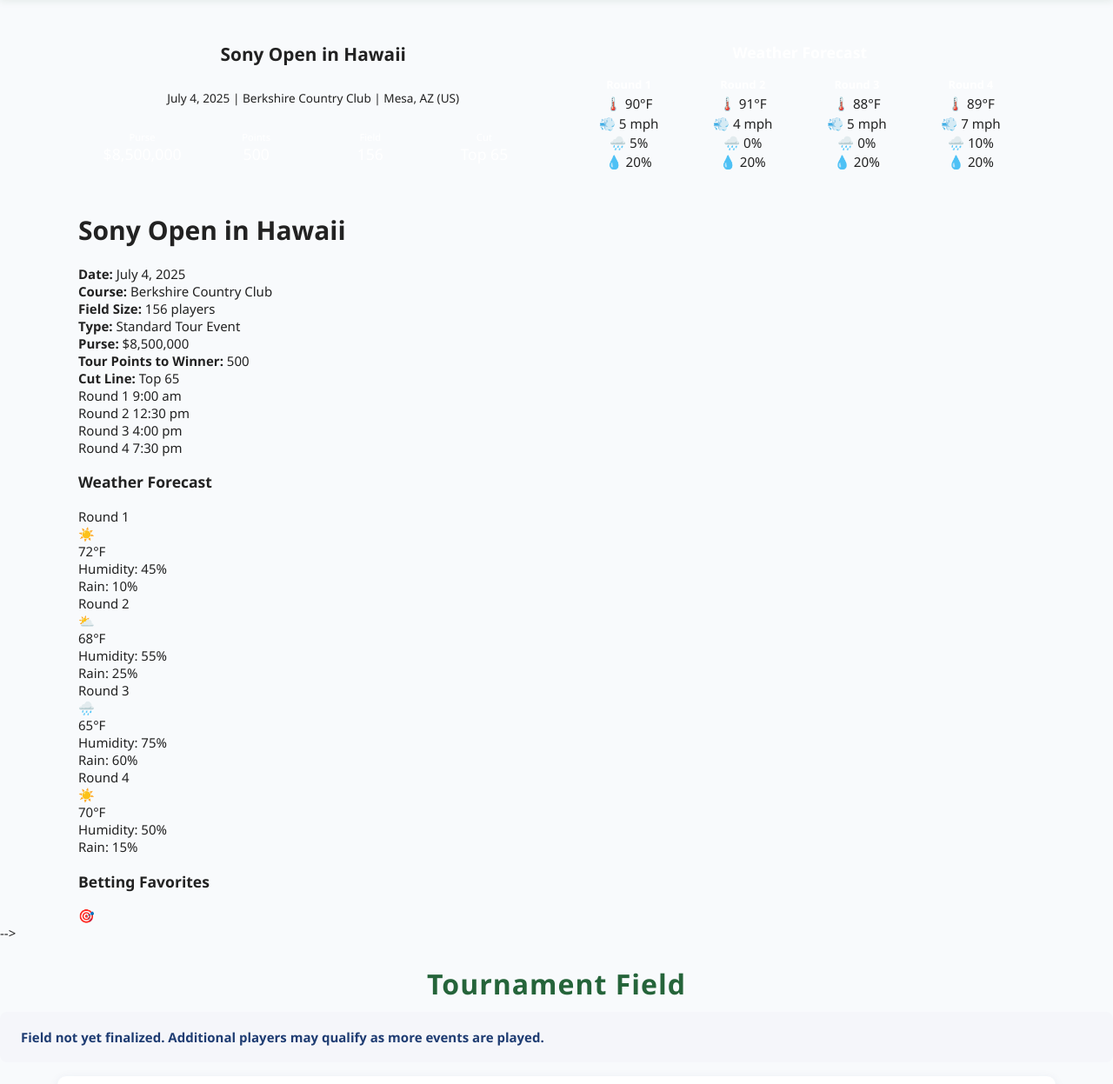
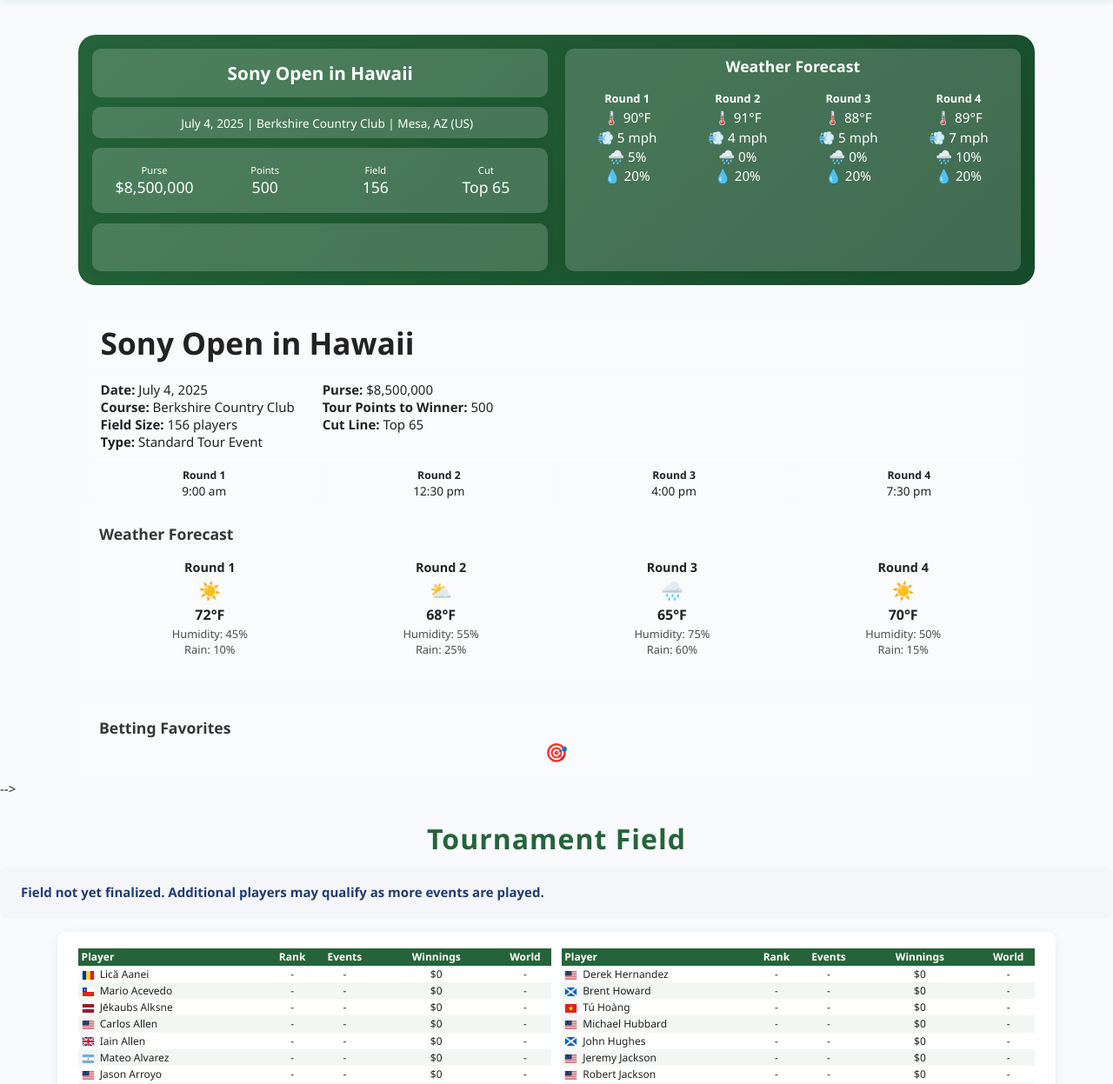
Before and after one commit to zt-robinson/GreenBook, a Flask app: page /tournament/25 in a window 1280 px wide. Shown: the part 71-1318 px from the top of the page at 87% size. Run offline with Flask 3, Linux system fonts and the light colour scheme; data comes from the database, SQL or seed files in the repository.

Commit message:
chore: update styles and requirements

```diff
--- a/requirements.txt
+++ b/requirements.txt
@@ -7,3 +7,5 @@ Jinja2==3.1.6
 MarkupSafe==3.0.2
 tzdata==2025.2
 Werkzeug==3.1.3
+requests==2.32.4
+pytz==2025.1
--- a/static/style.css
+++ b/static/style.css
@@ -176,3 +176,308 @@ tr:hover {
     padding: 0 0.5rem;
   }
 }
+
+/* --- Tournament Billboard Styles --- */
+.billboard {
+  background: linear-gradient(135deg, var(--primary-green), var(--accent-green));
+  color: #fff;
+  padding: 2rem;
+  border-radius: 20px;
+  margin-bottom: 2rem;
+  display: grid;
+  grid-template-columns: 1fr 1fr;
+  gap: 2rem;
+  align-items: stretch;
+  min-height: 0;
+  box-sizing: border-box;
+}
+.billboard-main-info {
+  background: none;
+  border-radius: 12px;
+  padding: 0.2rem 0.8rem 0.2rem 0.8rem;
+  display: flex;
+  flex-direction: column;
+  justify-content: flex-start;
+  gap: 0.15rem;
+  min-height: 0;
+  box-sizing: border-box;
+  width: 100%;
+}
+.billboard-title-box {
+  background: rgba(255,255,255,0.13);
+  border-radius: 8px;
+  padding: 0.4rem 0.8rem;
+  margin-bottom: 0.3rem;
+  width: 100%;
+  box-sizing: border-box;
+}
+.billboard-title {
+  font-size: 2.2rem;
+  font-weight: bold;
+  margin: 0;
+}
+.billboard-info-box {
+  background: rgba(255,255,255,0.13);
+  border-radius: 8px;
+  padding: 0.4rem 0.8rem;
+  margin-bottom: 0.3rem;
+  width: 100%;
+  box-sizing: border-box;
+  font-size: 0.9rem;
+  line-height: 1.32;
+  display: flex;
+  gap: 2rem;
+}
+.billboard-info-details {
+  font-size: inherit;
+  line-height: inherit;
+  margin-bottom: 0;
+}
+.billboard-info-flex {
+  display: flex;
+  gap: 2rem;
+}
+.billboard-weather {
+  display: flex;
+  flex-direction: column;
+  gap: 1.2rem;
+  height: 100%;
+  min-height: 0;
+  box-sizing: border-box;
+  width: 100%;
+}
+.billboard-weather-forecast, .billboard-betting {
+  background: rgba(255,255,255,0.10);
+  border-radius: 12px;
+  padding: 1.3rem 1.5rem 1.1rem 1.5rem;
+  width: 100%;
+  box-sizing: border-box;
+}
+.billboard-weather-forecast {
+  flex: 1 1 0;
+  margin-bottom: 0;
+  display: flex;
+  flex-direction: column;
+  align-items: flex-start;
+  justify-content: flex-start;
+}
+.billboard-betting {
+  flex: 0 0 auto;
+  display: flex;
+  flex-direction: column;
+  align-items: flex-start;
+  justify-content: center;
+  min-height: 0;
+  margin-bottom: 0;
+}
+.billboard-countdown {
+  font-size: 0.95rem;
+  font-weight: bold;
+  text-align: center;
+  background: rgba(255,255,255,0.13);
+  padding: 0.2rem 0.5rem;
+  border-radius: 8px;
+  margin: 0;
+}
+.billboard-rounds {
+  display: flex;
+  width: 100%;
+  gap: 0.4rem;
+  margin-top: 0;
+  margin-bottom: 0;
+}
+.billboard-round {
+  background: rgba(255,255,255,0.13);
+  border-radius: 6px;
+  padding: 0.2rem 0.5rem;
+  font-size: 0.85rem;
+  text-align: center;
+  font-weight: normal;
+  flex: 1 1 0;
+  display: flex;
+  flex-direction: column;
+  align-items: center;
+  justify-content: center;
+}
+.billboard-round-label {
+  font-weight: bold;
+  font-size: 0.9em;
+}
+.billboard-round-time {
+  font-size: 1em;
+}
+.billboard-weather-title {
+  font-size: 1.1rem;
+  margin: 0 0 0.3rem 0;
+  opacity: 0.9;
+  align-self: flex-start;
+}
+.billboard-weather-grid {
+  display: grid;
+  grid-template-columns: repeat(4, 1fr);
+  gap: 0.7rem;
+  width: 100%;
+}
+.billboard-weather-day {
+  text-align: center;
+  background: rgba(255,255,255,0.15);
+  padding: 0.7rem;
+  border-radius: 6px;
+  min-width: 0;
+  border: 1px solid rgba(255,255,255,0.15);
+}
+.billboard-weather-round {
+  font-size: 0.9rem;
+  font-weight: bold;
+  margin-bottom: 0.2rem;
+}
+.billboard-weather-icon {
+  font-size: 1.3rem;
+  margin-bottom: 0.2rem;
+}
+.billboard-weather-temp {
+  font-size: 1rem;
+  font-weight: bold;
+  margin-bottom: 0.1rem;
+}
+.billboard-weather-detail {
+  font-size: 0.8rem;
+  opacity: 0.8;
+}
+.billboard-betting-title {
+  font-size: 1.1rem;
+  margin: 0 0 0.1rem 0;
+  opacity: 0.9;
+}
+.billboard-betting-icon {
+  font-size: 1.3rem;
+  text-align: center;
+  width: 100%;
+}
+@media (max-width: 900px) {
+  .billboard {
+    grid-template-columns: 1fr;
+    grid-template-rows: auto auto;
+    gap: 1.2rem;
+    padding: 1.2rem;
+  }
+  .billboard-main-info, .billboard-weather-forecast, .billboard-betting {
+    padding: 1rem 0.7rem;
+    border-radius: 10px;
+  }
+}
+@media (max-width: 768px) {
+  .billboard {
+    grid-template-columns: 1fr !important;
+    grid-template-rows: auto auto auto !important;
+    gap: 1rem;
+    padding: 0.7rem;
+  }
+  .billboard-main-info, .billboard-weather-forecast, .billboard-betting {
+    padding: 0.7rem 0.3rem;
+    border-radius: 8px;
+  }
+}
+
+.main-container > .billboard:first-child {
+  min-height: 18rem;
+  padding: 1rem;
+  display: grid;
+  grid-template-columns: 1fr 1fr;
+  gap: 1rem;
+}
+.billboard-left {
+  display: flex;
+  flex-direction: column;
+  gap: 1rem;
+  height: 100%;
+}
+.billboard-right {
+  height: 100%;
+}
+.billboard-right > .billboard-card {
+  height: 100%;
+}
+.billboard-left > .billboard-card:nth-child(1) {
+  flex: 1;
+}
+.billboard-left > .billboard-card:nth-child(2) {
+  flex: 0.5;
+}
+.billboard-left > .billboard-card:nth-child(3) {
+  flex: 1.5;
+}
+.billboard-left > .billboard-card:nth-child(4) {
+  flex: 1;
+}
+
+.billboard-card {
+  background: rgba(255,255,255,0.18);
+  border-radius: 10px;
+  padding: 0.5rem;
+  box-shadow: 0 2px 8px rgba(23,74,42,0.08);
+  box-sizing: border-box;
+  margin: 0;
+}
+
+.main-container > .billboard:first-child .billboard-card {
+  grid-column: 1 / -1;
+  width: auto;
+}
+
+.card-center {
+  display: flex;
+  align-items: center;
+  justify-content: flex-start;
+  height: 100%;
+  width: 100%;
+}
+
+.card-top-left {
+  display: flex;
+  align-items: flex-start;
+  justify-content: flex-start;
+  height: 100%;
+  width: 100%;
+}
+
+.card-bottom-left-placeholder {
+  position: absolute;
+  left: 0.5rem;
+  bottom: 0.5rem;
+  font-size: 0.8rem;
+  color: #fff;
+  font-weight: normal;
+  white-space: nowrap;
+}
+
+.billboard-card-tall-split {
+  display: flex;
+  flex-direction: column;
+  height: 100%;
+  gap: 0.5rem;
+}
+.billboard-card-half {
+  flex: 1;
+  background: rgba(255,255,255,0.18);
+  border-radius: 10px;
+  padding: 0.5rem;
+  box-shadow: 0 2px 8px rgba(23,74,42,0.08);
+  box-sizing: border-box;
+  margin: 0;
+}
+
+.card-center-vertical {
+  display: flex;
+  align-items: center;
+  height: 100%;
+  width: 100%;
+}
+
+.card-center-horizontal-top {
+  display: flex;
+  justify-content: center;
+  align-items: flex-start;
+  height: 100%;
+  width: 100%;
+}
```
